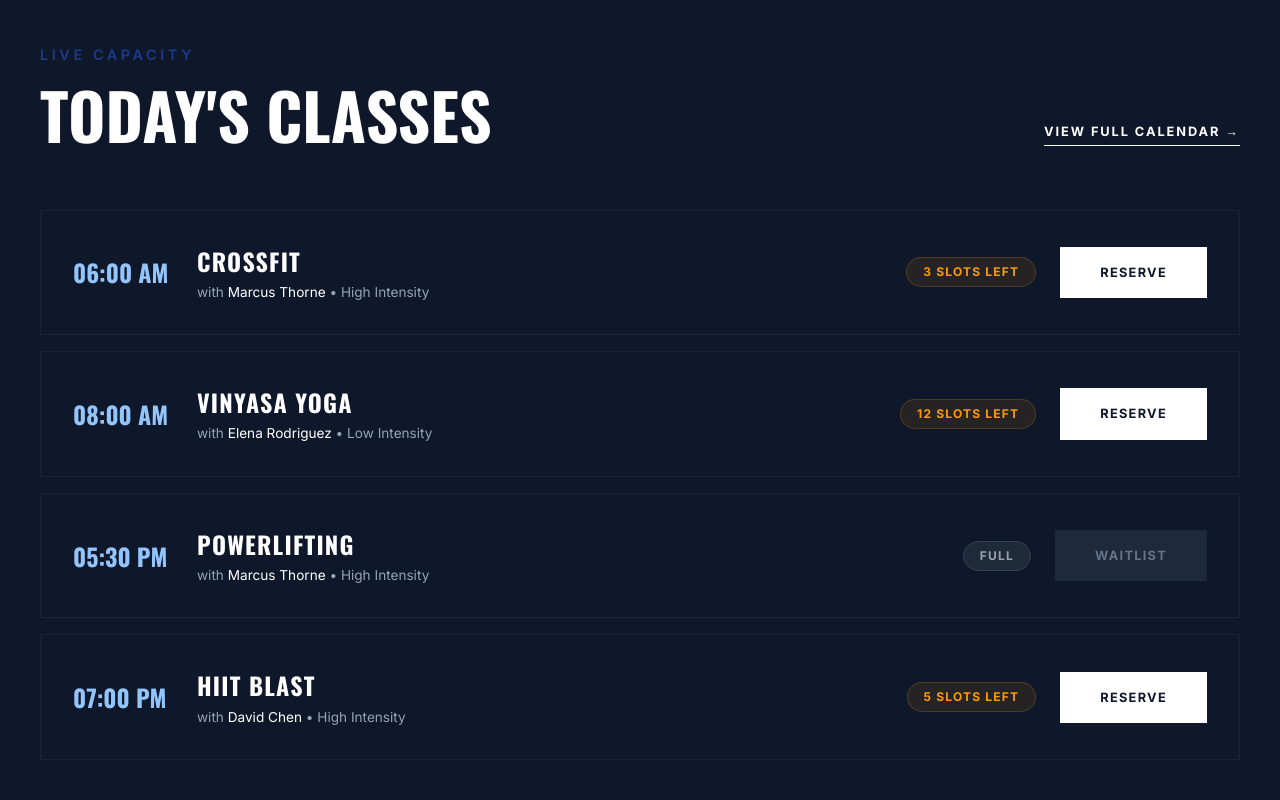
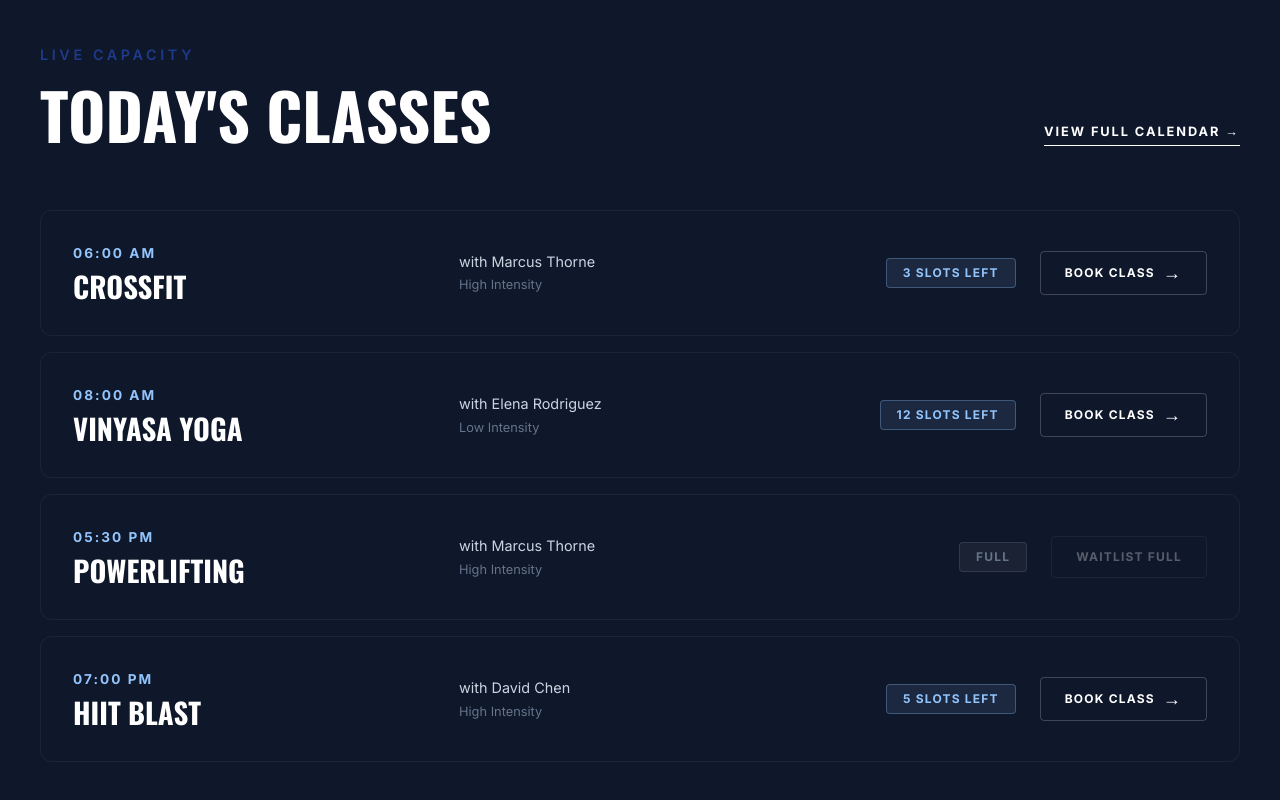
Before and after one commit to Ramoniswack/hungsee-frontend, a Next.js app: page / in a window 1280 px wide. Shown: the part 6298-7098 px from the top of the page. Built offline with nearby package versions, Linux system fonts and the light colour scheme.

Commit message:
fix: update homepage schedule list design to match member portal UI

```diff
--- a/src/app/page.tsx
+++ b/src/app/page.tsx
@@ -720,46 +720,49 @@ export default function Home() {
 
           <div className="space-y-4">
             {SCHEDULE.map((cls, i) => (
-              <div key={i} className="flex flex-col md:flex-row items-start md:items-center justify-between p-6 md:p-8 bg-[#0f172a] border border-white/5 hover:border-[#1e3a8a] transition-all group">
-                <div className="flex flex-col md:flex-row md:items-center gap-6 w-full md:w-auto mb-6 md:mb-0">
-                  <div style={{ fontFamily: "'Oswald', sans-serif", fontSize: '1.5rem', fontWeight: 700, color: '#93c5fd', minWidth: '100px' }}>{cls.time}</div>
-                  <div>
-                    <h4 style={{ fontFamily: "'Oswald', sans-serif", fontSize: '1.5rem', fontWeight: 700, color: '#ffffff', textTransform: 'uppercase', letterSpacing: '0.05em', marginBottom: '0.2rem' }}>{cls.name}</h4>
-                    <p style={{ fontFamily: "'Inter', sans-serif", fontSize: '0.85rem', color: '#94a3b8' }}>with <span className="text-white">{cls.trainer}</span> • {cls.intensity} Intensity</p>
-                  </div>
+                <div key={i} className="grid grid-cols-1 md:grid-cols-12 gap-6 items-center p-6 md:p-8 rounded-xl border border-white/5 bg-[#0f172a] hover:border-[#93c5fd]/30 hover:bg-[#1e3a8a]/10 transition-all group" style={{ backgroundColor: 'var(--bg-surface, #0f172a)' }}>
+                  <div className="md:col-span-4 flex flex-col gap-2">
+                    <span style={{ fontFamily: "'Inter', sans-serif", fontSize: '0.85rem', fontWeight: 700, letterSpacing: '0.15em', color: '#93c5fd' }}>{cls.time}</span>
+                    <h3 style={{ fontFamily: "'Oswald', sans-serif", fontSize: '1.8rem', fontWeight: 700, color: 'var(--text-main, #ffffff)', textTransform: 'uppercase', lineHeight: 1.1 }}>{cls.name}</h3>
                   </div>
 
-                <div className="flex items-center justify-between md:justify-end w-full md:w-auto gap-6">
-                  <div className="text-right">
+                  <div className="md:col-span-4">
+                    <p style={{ fontFamily: "'Inter', sans-serif", fontSize: '0.9rem', color: 'var(--text-muted, #cbd5e1)' }}>with {cls.trainer}</p>
+                    <p style={{ fontFamily: "'Inter', sans-serif", fontSize: '0.8rem', color: 'var(--text-muted-lighter, #64748b)', marginTop: '0.2rem' }}>{cls.intensity} Intensity</p>
+                  </div>
+
+                  <div className="md:col-span-4 flex flex-col sm:flex-row items-center justify-start md:justify-end gap-4 md:gap-6 mt-4 md:mt-0">
+                    <div className="w-full md:w-auto">
                       <span
-                      className={`inline-flex items-center px-4 py-1.5 rounded-full text-xs font-bold tracking-widest uppercase ${cls.slots === 0 ? 'bg-gray-800 text-gray-400 border border-gray-700' : 'bg-amber-500/10 text-amber-500 border border-amber-500/20'}`}
+                        className="inline-flex justify-center items-center w-full md:w-auto px-4 py-3 md:py-1.5 rounded text-xs font-bold tracking-widest uppercase"
+                        style={{
+                          fontFamily: "'Inter', sans-serif",
+                          background: cls.slots === 0 ? 'rgba(255,255,255,0.05)' : 'rgba(147,197,253,0.1)',
+                          color: cls.slots === 0 ? 'var(--text-muted-lighter, #64748b)' : '#93c5fd',
+                          border: '1px solid ' + (cls.slots === 0 ? 'var(--border-inactive, rgba(255,255,255,0.1))' : 'rgba(147,197,253,0.3)')
+                        }}
+                      >
+                        {cls.slots === 0 ? 'Full' : cls.slots + ' Slots Left'}
+                      </span>
+                    </div>
+                    {cls.slots > 0 ? (
+                      <Link href="/login" className="w-full md:w-auto text-center">
+                        <button
+                          className="w-full md:w-auto px-6 py-3 md:py-3 border border-white/20 text-white rounded text-xs font-bold tracking-widest uppercase hover:bg-white hover:text-[#0f172a] transition-all flex items-center justify-center gap-2"
                           style={{ fontFamily: "'Inter', sans-serif" }}
                         >
-                      {cls.slots === 0 ? 'Full' : `${cls.slots} Slots Left`}
-                    </span>
-                  </div>
-                  <Link
-                    href={cls.slots === 0 ? '#' : '/login'}
-                    style={{
-                      fontFamily: "'Inter', sans-serif",
-                      fontSize: '0.8rem',
-                      fontWeight: 700,
-                      letterSpacing: '0.1em',
-                      textTransform: 'uppercase',
-                      color: cls.slots === 0 ? '#64748b' : '#0f172a',
-                      background: cls.slots === 0 ? '#1e293b' : '#ffffff',
-                      padding: '1rem 2.5rem',
-                      border: 'none',
-                      cursor: cls.slots === 0 ? 'not-allowed' : 'pointer',
-                      transition: 'all 0.3s',
-                      textDecoration: 'none',
-                      display: 'inline-block',
-                      textAlign: 'center'
-                    }}
-                    className={cls.slots > 0 ? "hover:bg-[#93c5fd]" : "pointer-events-none"}
+                          Book Class <span className="text-lg leading-none">→</span>
+                        </button>
+                      </Link>
+                    ) : (
+                      <button
+                        disabled
+                        className="w-full md:w-auto px-6 py-3 border border-white/5 text-white/30 rounded text-xs font-bold tracking-widest uppercase cursor-not-allowed flex items-center justify-center gap-2"
+                        style={{ fontFamily: "'Inter', sans-serif" }}
                       >
-                    {cls.slots === 0 ? 'Waitlist' : 'Reserve'}
-                  </Link>
+                        Waitlist Full
+                      </button>
+                    )}
                   </div>
                 </div>
               ))}
```
Lines whose indentation alone changed are shown as unchanged.
